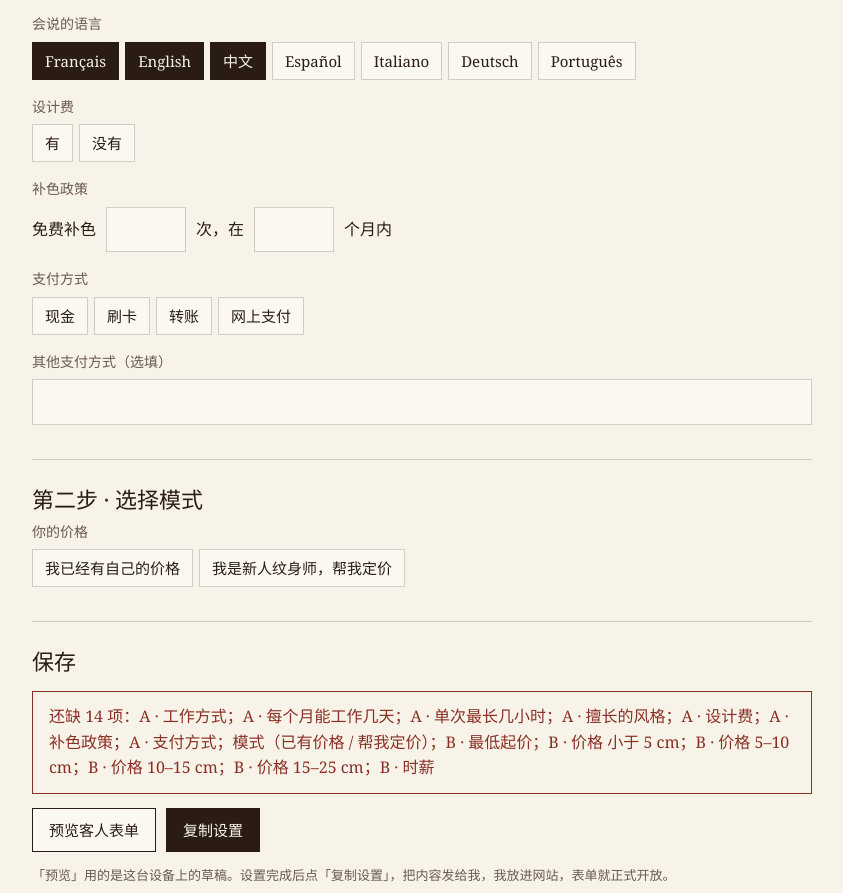
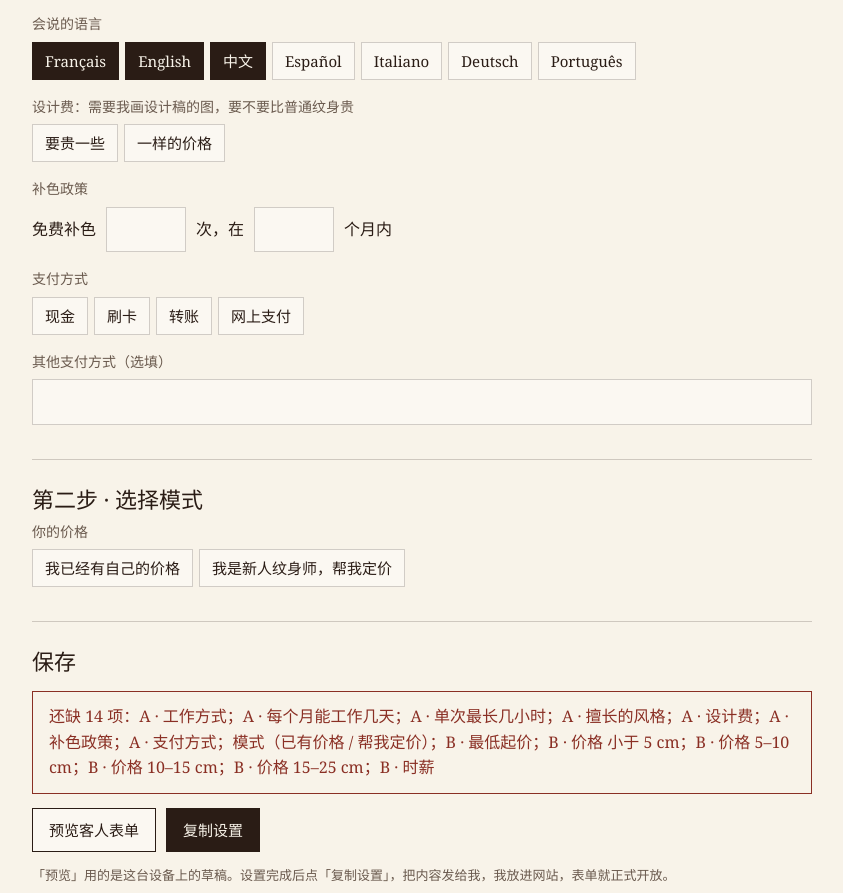
Before and after one commit to hypnumparis/hypnumparis.github.io, a plain HTML site: page devis/reglages.html in a window 1280 px wide. Shown: the part 1585-2478 px from the top of the page, without its empty margins (218-1061 px from the left). Drawn offline with Linux system fonts and the light colour scheme; a web font is replaced by a local one.

Commit message:
Réglages : formulation des frais de dessin
Co-Authored-By: Claude Opus 5.5 <noreply@anthropic.com>
Claude-Session: https://claude.ai/code/session_01R2fLPeYL58hyMCYVKpy9mK

```diff
--- a/devis/reglages.html
+++ b/devis/reglages.html
@@ -116,8 +116,8 @@ function render(){
   h += '<div data-show="styleother">' + txt('A.styleOther', '其他风格（自己填）') + '</div>';
   h += multi('A.refuse', '不接的类型', D.REFUSE.map(function(r){ return [r.k, r.l.zh + (r.k === 'minors' ? '（法国 18 岁以下需要家长书面同意）' : '')]; })) + txt('A.refuseOther', '其他不接的（自己填，选填）');
   h += multi('A.languages', '会说的语言', D.LANGS.map(function(x){ return [x.k, x.l]; }));
-  h += radio('A.designFee.has', '设计费', [[true,'有'],[false,'没有']]);
-  h += '<div data-show="fee">' + num('A.designFee.pct', '设计费是纹身价格的百分之几', '%') + '</div>';
+  h += radio('A.designFee.has', '设计费：需要我画设计稿的图，要不要比普通纹身贵', [[true,'要贵一些'],[false,'一样的价格']]);
+  h += '<div data-show="fee">' + num('A.designFee.pct', '需要设计稿的图比普通纹身贵百分之多少', '%') + '</div>';
   h += '<div class="f"><span>补色政策</span><div class="inline">免费补色 <input type="number" min="0" data-p="A.retouch.free" value="' + esc(A.retouch.free) + '" style="width:80px"> 次，在 <input type="number" min="0" data-p="A.retouch.months" value="' + esc(A.retouch.months) + '" style="width:80px"> 个月内</div></div>';
   h += multi('A.payment', '支付方式', D.PAY.map(function(x){ return [x.k, x.l.zh]; })) + txt('A.payOther', '其他支付方式（选填）');
   h += '</section>';
```
